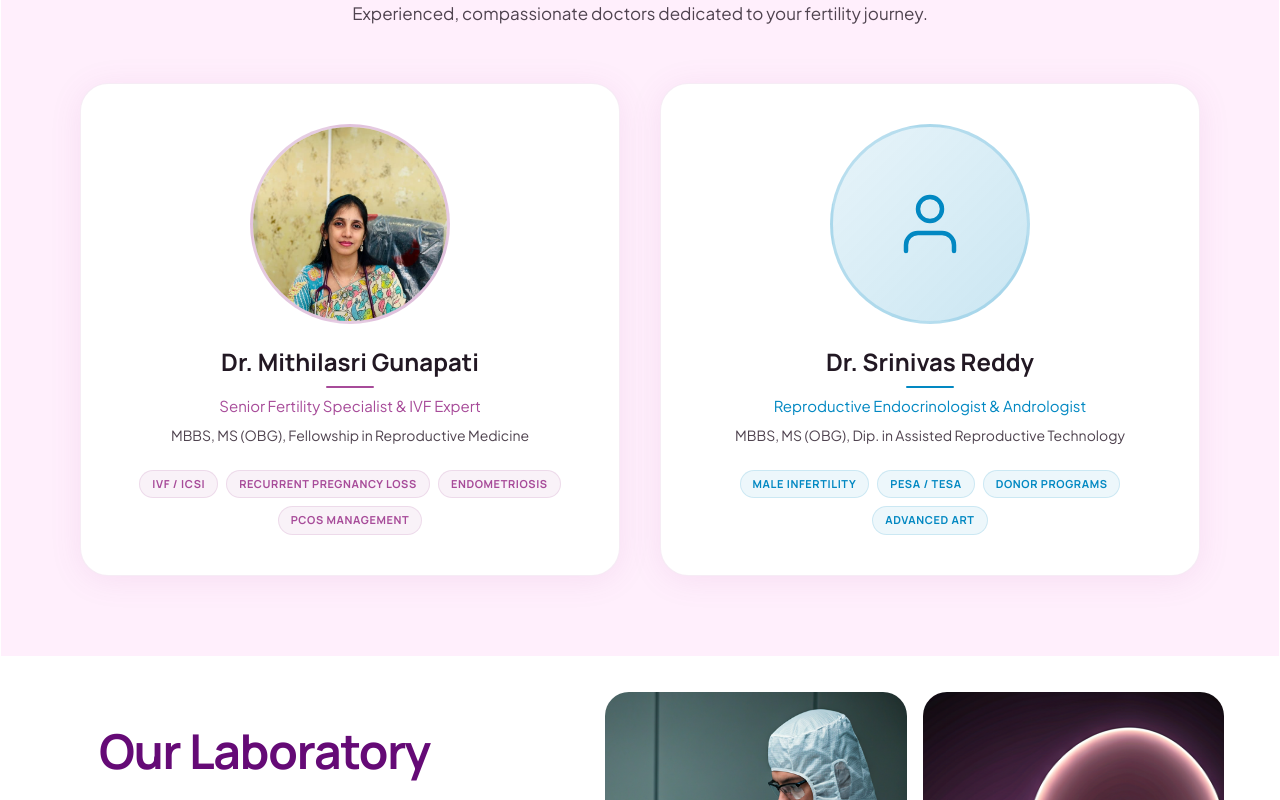
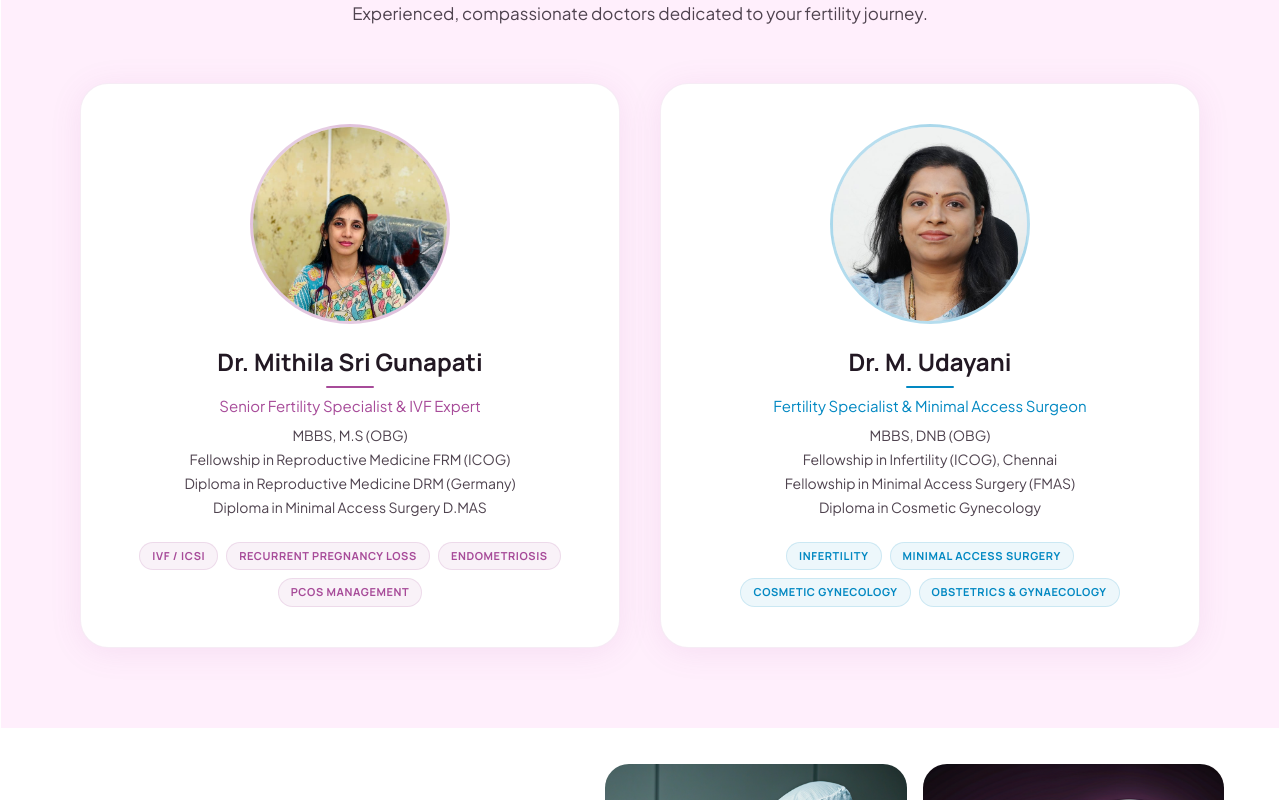
Before and after one commit to Rohithprox/Fertinist_v1, a React (Vite) app: page / in a window 1280 px wide. Shown: the part 1760-2560 px from the top of the page. Built offline with nearby package versions, Linux system fonts and the light colour scheme; a web font is replaced by a local one.

Commit message:
Added Dr. Udayani and removed hero leaf graphic

```diff
--- a/src/imports/HomePage/HomePage.tsx
+++ b/src/imports/HomePage/HomePage.tsx
@@ -4,9 +4,9 @@ import imgCompassionateCare from "./18240dddcbf6c4f7795ef985ee035eeefcb55433.png
 import imgHappyCouple from "./3ad14ffb65dd2e98b968b5d03edbb1317c95771e.png";
 import imgDoctor from "./a80c7ab28b3375de2899d3aa5a1bf96cfc38fe5f.png";
 import imgDoctorNew from "./WhatsApp Image 2026-05-21 at 11.06.49 AM.jpeg";
+import imgDoctorUdayani from "./doctor-udayani.jpg";
 import imgImage from "./c07bed52fb37b7ddaae3cfd4898d9b22b9ad0db7.png";
 import imgHeroFamily from "./hero-family.png";
-import imgLogoGraphic1 from "./33a9e540ef550c40ed9e368f8cbf4c7140399000.png";
 import imgFertinestLogo3 from "./1aed5dd75bf09891e19f587c012f471fdb93ed82.png";
 import imgPhone from "./ae80eef40c182e316b8185947a4106e808fe0d4c.png";
 import imgAndhraMap1 from "./871a85b22d099e97ef48f7330af28ddb5b4a95bc.png";
@@ -2936,20 +2936,34 @@ function SectionSuccessStorySnippet() {
 function MeetOurDoctors() {
   const doctors = [
     {
-      name: "Dr. Mithilasri Gunapati",
+      name: "Dr. Mithila Sri Gunapati",
       title: "Senior Fertility Specialist & IVF Expert",
-      qualifications: "MBBS, MS (OBG), Fellowship in Reproductive Medicine",
+      qualifications: [
+        "MBBS, M.S (OBG)",
+        "Fellowship in Reproductive Medicine FRM (ICOG)",
+        "Diploma in Reproductive Medicine DRM (Germany)",
+        "Diploma in Minimal Access Surgery D.MAS",
+      ],
       specialties: ["IVF / ICSI", "Recurrent Pregnancy Loss", "Endometriosis", "PCOS Management"],
       accent: "#a74b99",
       photo: imgDoctorNew,
+      // this photo is uncropped, so it needs zooming to fill the circle
+      photoFit: { transform: "scale(1.5)", transformOrigin: "50% 18%" },
     },
     {
-      name: "Dr. Srinivas Reddy",
-      title: "Reproductive Endocrinologist & Andrologist",
-      qualifications: "MBBS, MS (OBG), Dip. in Assisted Reproductive Technology",
-      specialties: ["Male Infertility", "PESA / TESA", "Donor Programs", "Advanced ART"],
+      name: "Dr. M. Udayani",
+      title: "Fertility Specialist & Minimal Access Surgeon",
+      qualifications: [
+        "MBBS, DNB (OBG)",
+        "Fellowship in Infertility (ICOG), Chennai",
+        "Fellowship in Minimal Access Surgery (FMAS)",
+        "Diploma in Cosmetic Gynecology",
+      ],
+      specialties: ["Infertility", "Minimal Access Surgery", "Cosmetic Gynecology", "Obstetrics & Gynaecology"],
       accent: "#0288c2",
-      photo: null,
+      photo: imgDoctorUdayani,
+      // pre-cropped square headshot, so object-cover alone frames it
+      photoFit: {},
     },
   ];
 
@@ -2982,7 +2996,7 @@ function MeetOurDoctors() {
               style={{ border: `3px solid ${doc.accent}30`, background: `linear-gradient(135deg, ${doc.accent}18, ${doc.accent}35)` }}
             >
               {doc.photo ? (
-                <img src={doc.photo} alt={doc.name} className="w-full h-full object-cover" style={{ transform: "scale(1.5)", transformOrigin: "50% 18%" }} />
+                <img src={doc.photo} alt={doc.name} className="w-full h-full object-cover" style={doc.photoFit} />
               ) : (
                 <svg width="72" height="72" viewBox="0 0 24 24" fill="none">
                   <path d="M20 21v-2a4 4 0 00-4-4H8a4 4 0 00-4 4v2" stroke={doc.accent} strokeWidth="1.5" strokeLinecap="round" strokeLinejoin="round" />
@@ -2996,7 +3010,11 @@ function MeetOurDoctors() {
               <h3 className="font-['Manrope',sans-serif] font-bold text-[#221823] text-[24px] m-0">{doc.name}</h3>
               <div className="h-[2px] w-[48px] rounded-full" style={{ background: doc.accent }} />
               <p className="font-['Plus_Jakarta_Sans',sans-serif] text-[15px] leading-[24px] m-0" style={{ color: doc.accent }}>{doc.title}</p>
-              <p className="font-['Plus_Jakarta_Sans',sans-serif] text-[14px] text-[#4f434f] leading-[22px] m-0">{doc.qualifications}</p>
+              <div className="flex flex-col gap-[2px]">
+                {doc.qualifications.map((q) => (
+                  <p key={q} className="font-['Plus_Jakarta_Sans',sans-serif] text-[14px] text-[#4f434f] leading-[22px] m-0">{q}</p>
+                ))}
+              </div>
             </div>
 
             {/* Specialties */}
@@ -3202,11 +3220,6 @@ export default function HomePage() {
 
         {/* ── Hero ── */}
         <div className="relative w-full overflow-hidden pt-[80px] lg:pt-[130px]">
-          {/* Logo watermark — desktop only */}
-          <div className="absolute h-[338px] right-[80px] top-[80px] w-[200px] pointer-events-none hidden lg:block" style={{ opacity: 0.17 }}>
-            <img alt="" className="max-w-none object-cover size-full" src={imgLogoGraphic1} />
-          </div>
-
           <div className="max-w-[1440px] mx-auto px-5 sm:px-10 lg:px-[100px]">
             {/* Badge */}
             <div className="mb-[20px]">
```
Also changed, not shown: src/imports/HomePage/doctor-udayani.jpg (added).
